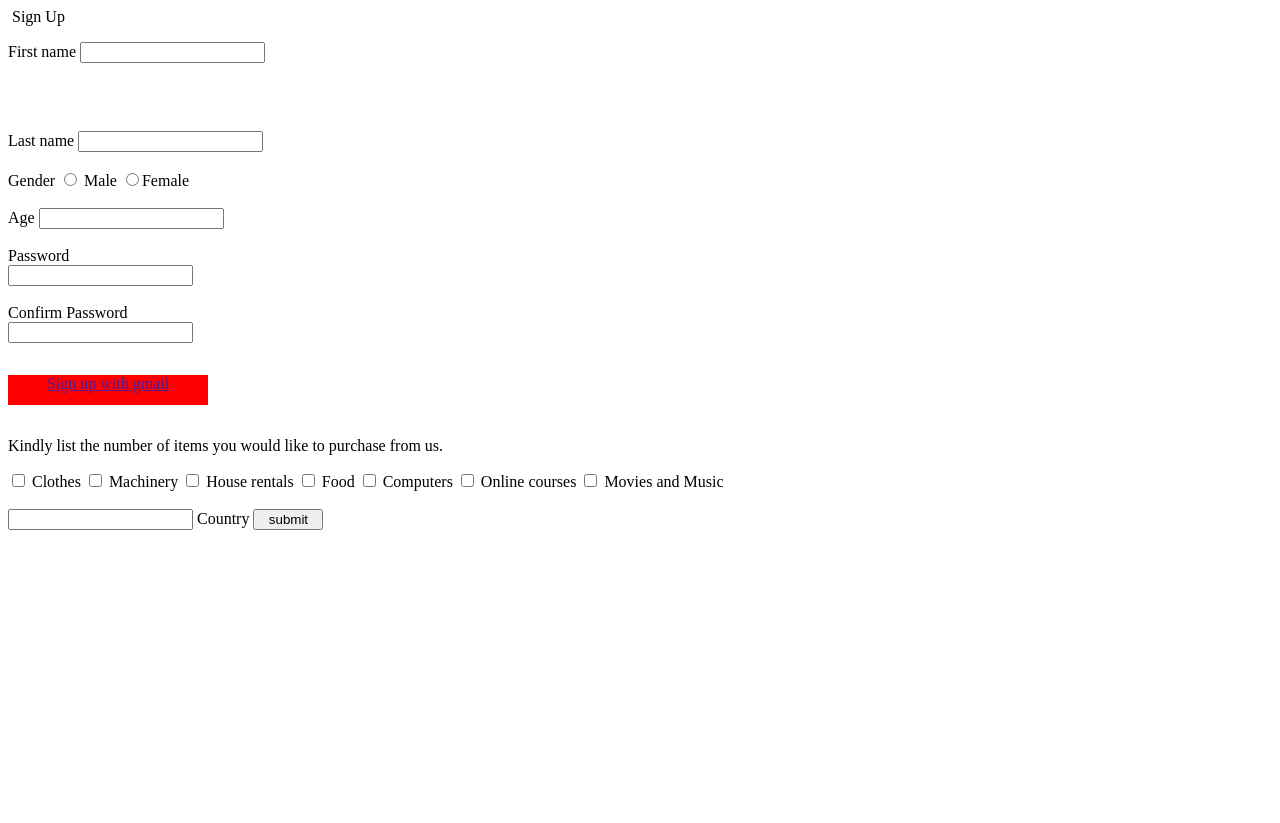
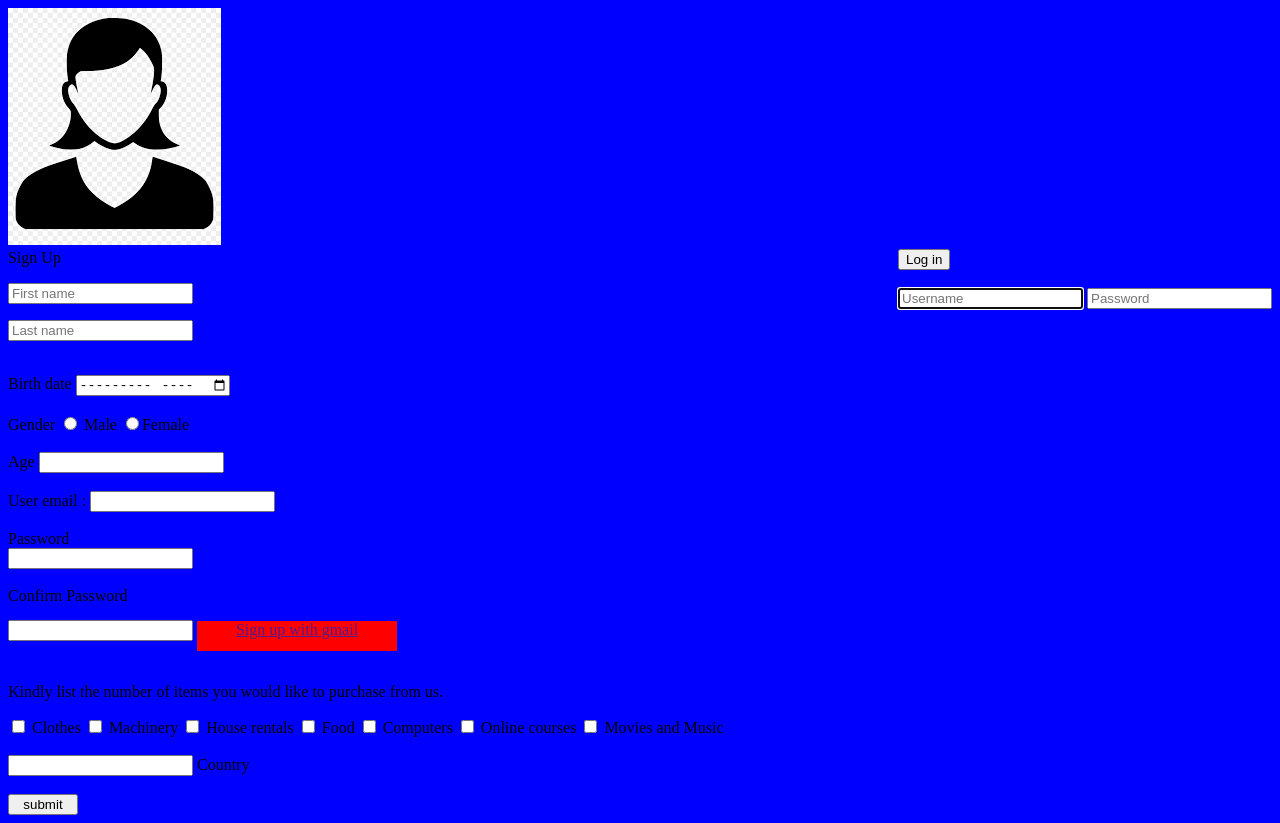
Before and after one commit to MosesOchieng/Assighnment, a plain HTML site: page public/Home.html in a window 1280 px wide. Before the commit the page ends 800 px from the top, so only its background shows below. Drawn offline with Linux system fonts and the light colour scheme.

Commit message:
changed initial files

```diff
--- a/public/Home.html
+++ b/public/Home.html
@@ -1,30 +1,54 @@
 <!DOCTYPE html>
 <html>
 <head>
+	<style type="text/css">
+		body{
+			background-color: rgb(0,0,255);
+			background-image: " ../images/images.png"
+		}
+	</style>
 	<title>Sign Up Form</title>
 
 </head>
 <body>
-<picture>
-  <source media="(min-width: 650px)" srcset="">
-  <source media="(min-width: 465px)" srcset="">
-  <img src="">
+	<div>
+		<picture>
+  <source media="(min-width: 650px)" srcset=" ../images/female.png">
+  <source media="(min-width: 465px)" srcset=" ../images/male.jpg">
+  <img src=" ../images/both.jpg">
 </picture>
+</div>
 
-<caption style="font-family: cursive;font-size: 10px;">Sign Up</caption>
+<aside>
+	<div class="gallery" style="float: right;">
+	<form>
+		<div>
+			<div><a href=" ../public/Products.html" target="_blank"><input style="text-align: center;" type="button" onclick="alert(Do you have an account already)" value="Log in" ></a>
+		</div>
+		<br>
+		<input type="Username" name="Username" autofocus="Username" placeholder="Username">
+		<input type="Password" name="Password" maxlength="16" pattern="[A-Z a-z]{12}" title="The Password must consist of upper cases" placeholder="Password">
+	</div>
+
+	</form>
+</div>
+
+</aside>
+
 <div>
-
-	<form action="action_page">
+<caption style="font-family: cursive;font-size: 10px;float:left;">Sign Up</caption>
+	<form action="action_page" autocomplete="on">
 
 	<p>
-	First name
-	<input type="text" name="First name">
+	<input type="text" name="First name" autofocus="First name" placeholder="First name">
+</p>
+<p>
+<input type="text" name="Last name" autofocus="Last name" placeholder="Last name">
 </p>
 	<br>
-	<br>
-	<p>
-Last name
-<input type="text" name="Last name">
+
+	Birth date
+	<input type="month" name="bdaymonth">
 <br>
 <br>
 Gender
@@ -36,13 +60,16 @@ value="female">Female
 <br>
 <br>
 Age
-<input type="text" name="age">
+<input type="text" name="age" min="18">
 <br>
 <br>
-
+User email :
+<input type="email" name="email">
+<br>
+<br>
 Password
 <br>
-<input type="text" name="Password">
+<input type="text" name="Password" pattern="[A-Z a-z]{12}" title="The Password must consist of upper cases" maxlength="16">
 <br>
 <br>
 Confirm Password
@@ -77,10 +104,12 @@ Confirm Password
 	<br>
 	<br>
 
-	<input type="text" name="Country">
+	<input type="Country" name="Country">
 <label for="Country">Country
 
 </label>
+<br>
+<br>
 	<a href=" ../public/Products.html"><input type="submit" value="submit" style="display: inline-block;width: 70px;"></a>
 </form>
 
```
Also changed, not shown: index.html (+16 -13 lines), public/About.html (+6 -3 lines), public/Products.html (+92 -25 lines), images/both.jpg (added), images/female.png (added), images/images.png (added), images/male.jpg (added).
